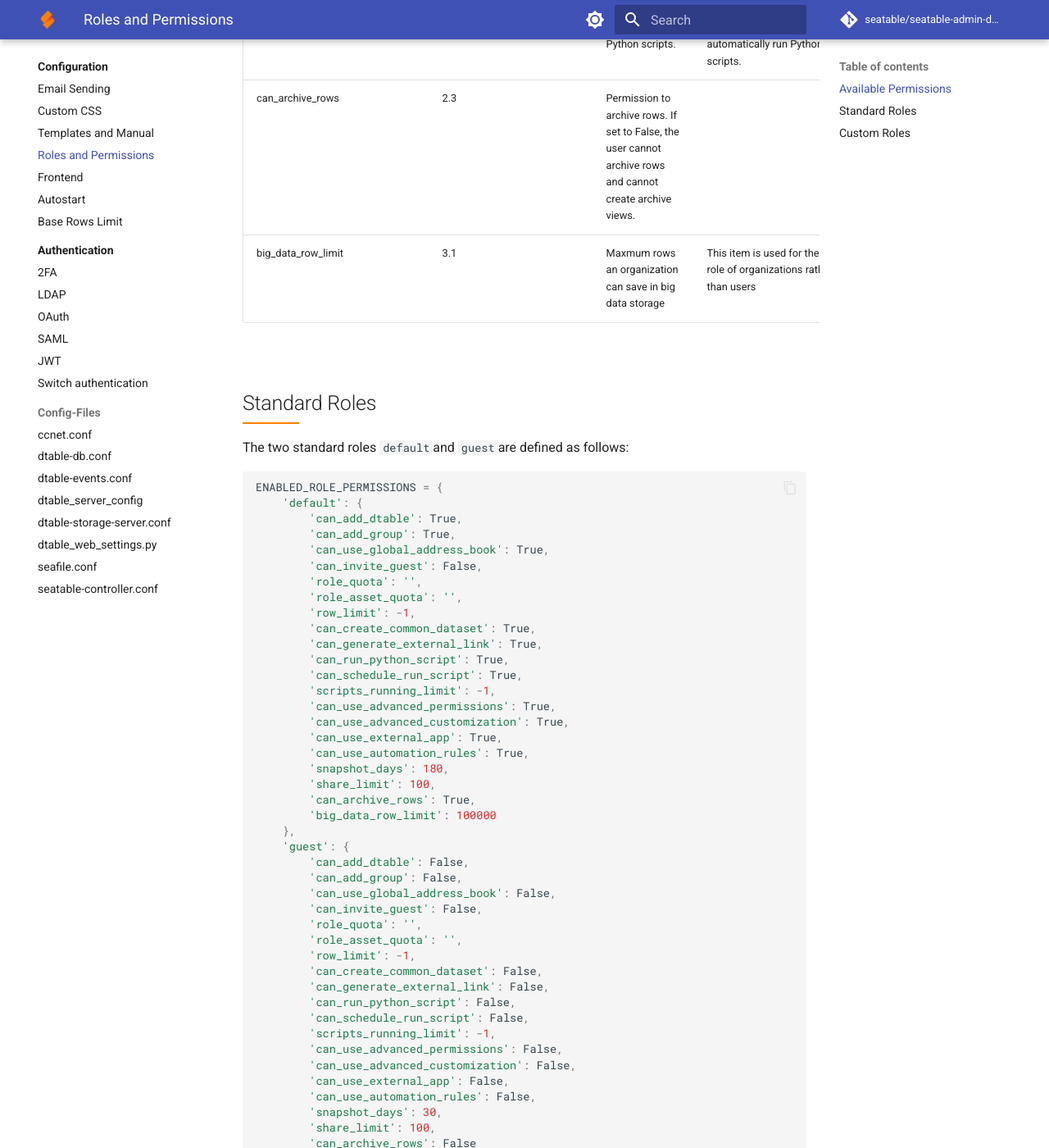
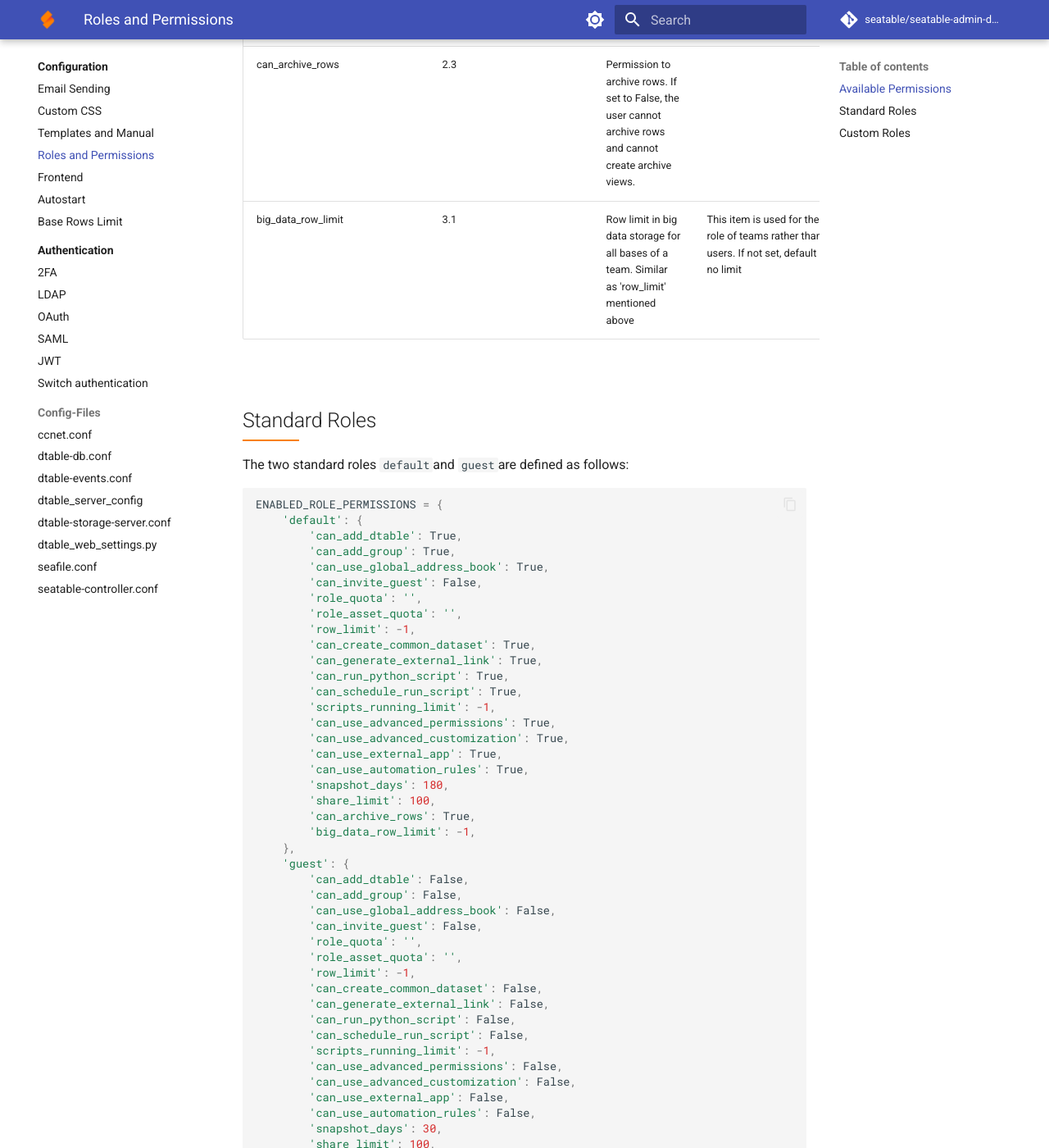
Before and after one commit to seatable/seatable-admin-docs, an MkDocs documentation site: the page built from docs/config/enterprise/roles_permissions.md, in a window 1280 px wide and 1400 px high, scrolled down 3015 px. Shown: the whole window at 82% size. Built offline with MkDocs 1.6.1 and Material for MkDocs 9.7.7, drawn with Linux system fonts in a browser that asks for light colours; comment, search, counter and statistics services are not loaded; some of the changed text lies outside the part shown.

Commit message:
Update roles_permissions.md

```diff
--- a/docs/config/enterprise/roles_permissions.md
+++ b/docs/config/enterprise/roles_permissions.md
@@ -29,7 +29,7 @@ The following permissions are supported/deleted in the latest SeaTable version:
 | scripts_running_limit          | 2.3              |                    | Number of _Python_ scripts a user can run within a month. 100 (without quotes) means 100 script runs per month; -1 (without quotes) means unlimited script runs. | The script run counter is reset at the beginning of every month. Only visible if can_run_python_script = True and Python Runner is available.                 |
 | can_schedule_run_script        | 2.3              |                    | Permission to schedule the execution of Python scripts.                                                                                                          | The permission can_run_python_script is also necessary to automatically run Python scripts.                                                                   |
 | can_archive_rows               | 2.3              |                    | Permission to archive rows. If set to False, the user cannot archive rows and cannot create archive views.                                                       |                                                                                                                                                               |
-| big_data_row_limit             | 3.1              |                    | Maxmum rows an organization can save in big data storage                                                                                                         | This item is used for the role of organizations rather than users                                                                                             |
+| big_data_row_limit             | 3.1              |                    | Row limit in big data storage for all bases of a team. Similar as 'row_limit' mentioned above                                                                    | This item is used for the role of teams rather than users. If not set, default is no limit                                                                    |
 
 ## Standard Roles
 
@@ -57,7 +57,7 @@ ENABLED_ROLE_PERMISSIONS = {
         'snapshot_days': 180,
         'share_limit': 100,
         'can_archive_rows': True,
-        'big_data_row_limit': 100000
+        'big_data_row_limit': -1,
     },
     'guest': {
         'can_add_dtable': False,
```
Also changed, not shown: other parts of docs/config/enterprise/roles_permissions.md (+1 -1 lines).
